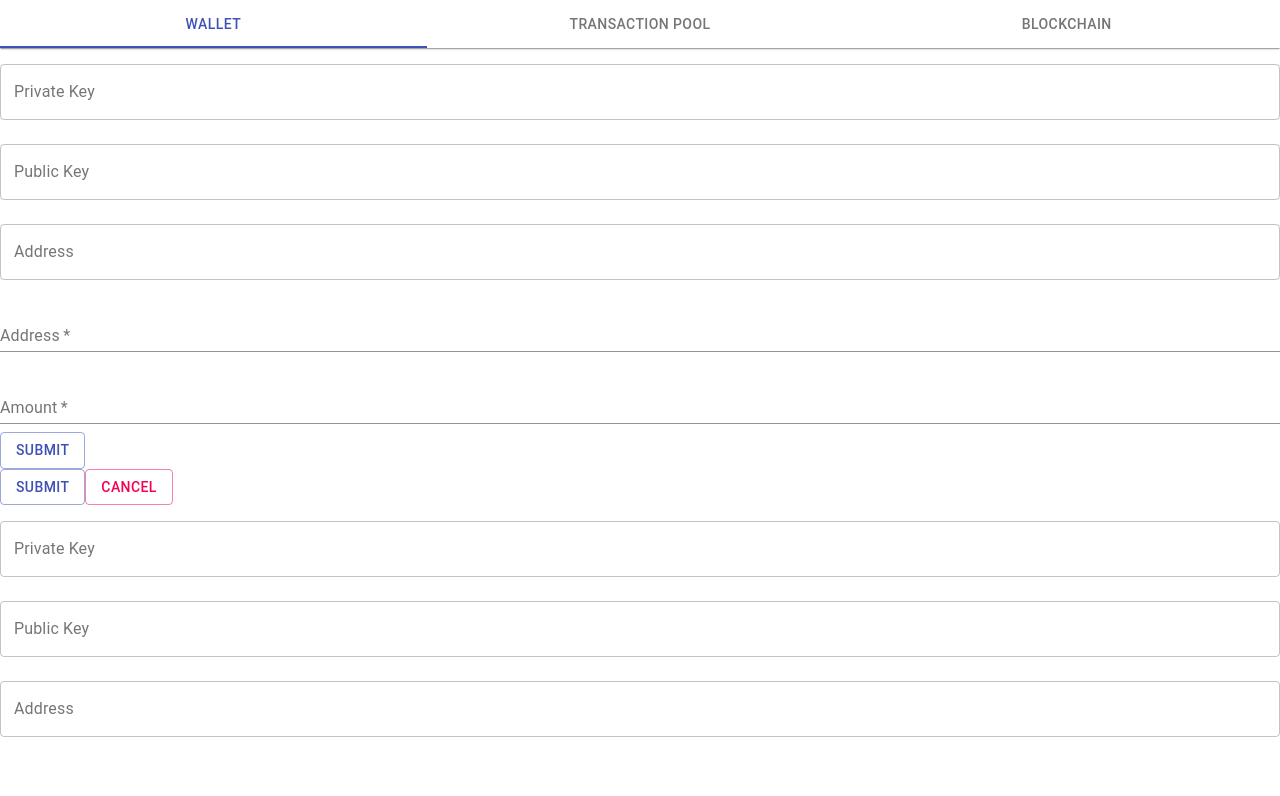
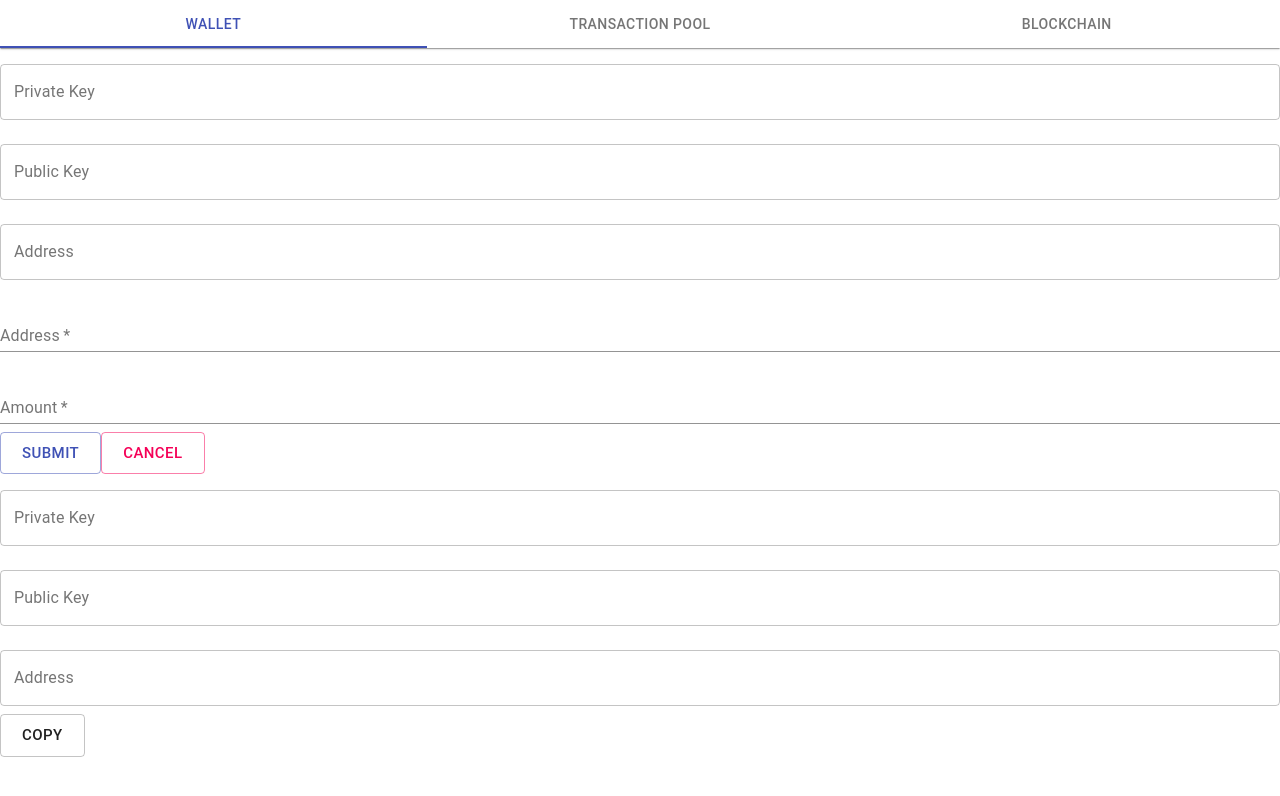
Before and after one commit to rkaku/formik-material-ui, a React (Create React App) app: page /wallet in a window 1280 px wide. Shown: the top 796 px of the page. Built offline with nearby package versions, Linux system fonts and the light colour scheme; no server answers.

Commit message:
implement clipboard

```diff
--- a/package.json
+++ b/package.json
@@ -8,11 +8,13 @@
     "@material-ui/icons": "^4.5.1",
     "@material-ui/styles": "^4.6.0",
     "axios": "^0.19.0",
+    "clipboard": "^2.0.4",
     "emotion": "^10.0.23",
     "firebase-tools": "^7.7.0",
     "formik": "^2.0.3",
     "formik-material-ui": "^1.0.0",
     "react": "^16.11.0",
+    "react-copy-to-clipboard": "^5.0.2",
     "react-dom": "^16.11.0",
     "react-redux": "^7.1.3",
     "react-router-dom": "^5.1.2",
--- a/src/layouts/dialog/SendDialogButton.js
+++ b/src/layouts/dialog/SendDialogButton.js
@@ -31,7 +31,7 @@ export default function DraggableDialog ( props ) {
     setOpen( false )
   };
   return (
-    <div>
+    <>
       <Button
         { ...props }
         // variant="outlined"
@@ -63,6 +63,6 @@ export default function DraggableDialog ( props ) {
           </Button>
         </DialogActions>
       </Dialog>
-    </div>
+    </>
   )
 }
--- a/src/pages/Wallet.js
+++ b/src/pages/Wallet.js
@@ -13,7 +13,7 @@ import {
 import * as Async from '../redux/async/blockchain'
 import WalletTextField from './../layouts/form/WalletTextField'
 import SendDialogButton from './../layouts/dialog/SendDialogButton'
-
+import Clipboard from "clipboard"
 
 export default function Container () {
   function Wallet () {
@@ -87,25 +87,27 @@ export default function Container () {
               margin="normal"
               error={ ( touched.value && !values.value ) || errors.value }
             />
-            {/* :FIXME: Validation Error */}
+            {/* :FIXME: Validation Error */ }
             <SendDialogButton
               type="submit"
               variant="outlined"
               color="primary"
+              size="large"
               disabled={ !isValid || isSubmitting }
             />
-            <Button
+            {/* <Button
               type="submit"
               variant="outlined"
               color="primary"
               disabled={ !isValid || isSubmitting }
             >
               Submit
-            </Button>
+            </Button> */}
             <Button
               type="button"
               variant="outlined"
               color="secondary"
+              size="large"
               component={ ReactRouter.Link }
               to="/"
             >
@@ -138,12 +140,25 @@ export default function Container () {
               variant="outlined"
               margin="normal"
             />
+            <Button
+              data-clipboard-text={ bob.address }
+              className="btn"
+              type="button"
+              variant="outlined"
+              color="default"
+              size="large"
+              // disabled={ !isValid || isSubmitting }
+            >
+              Copy
+            </Button>
+            {/* <button className="btn" data-clipboard-text={ bob.address }>COPY :)</button> */}
           </Form>
         ) }
       </Formik>
     )
   }
 
+  new Clipboard( '.btn' )
   const dispatch = ReactRedux.useDispatch()
   const selector = ReactRedux.useSelector( state => state.blockchain.wallet )
   const _handleSubmit = React.useCallback( ( values ) => {
```
Also changed, not shown: src/helpers/useClipboard.js (added, +18 -0 lines), 1 other file (tests, documents, lock files or other folders).
